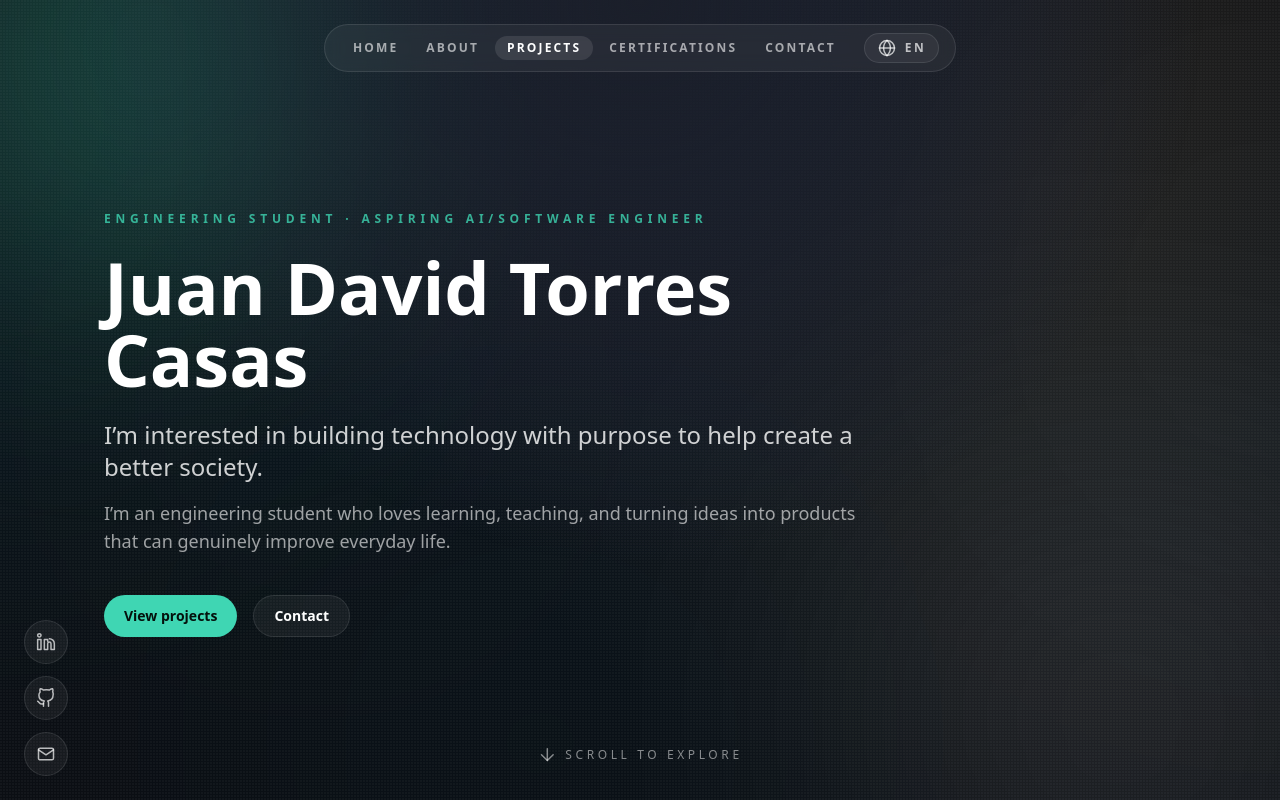
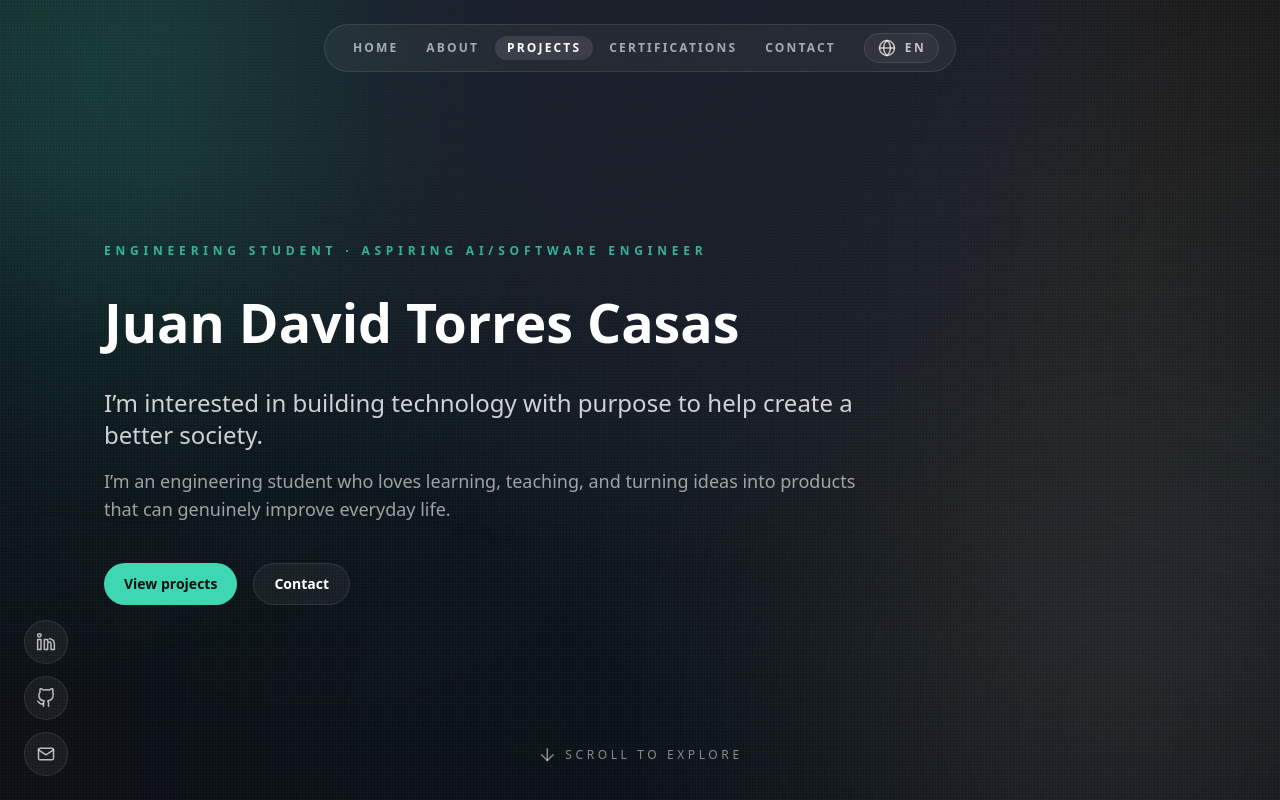
Before and after one commit to Jdtorres59/portfolio-jdt, a Next.js app: page / in a window 1280 px wide. Shown: the top 800 px of the page. Built offline with nearby package versions, Linux system fonts and the light colour scheme.

Commit message:
Apellido arreglado

```diff
--- a/src/components/sections/hero-section.tsx
+++ b/src/components/sections/hero-section.tsx
@@ -49,7 +49,7 @@ export function HeroSection() {
           <p className="text-xs font-semibold uppercase tracking-[0.4em] text-accent/80">
             {role}
           </p>
-          <h1 className="mt-6 font-display text-4xl font-semibold text-white sm:text-6xl lg:text-7xl">
+          <h1 className="mt-6 whitespace-nowrap font-display text-[clamp(1.4rem,4.2vw,5rem)] font-semibold text-white">
             {dictionary.hero.headline}
           </h1>
           <p className="mt-6 text-xl text-white/80 sm:text-2xl">
```
